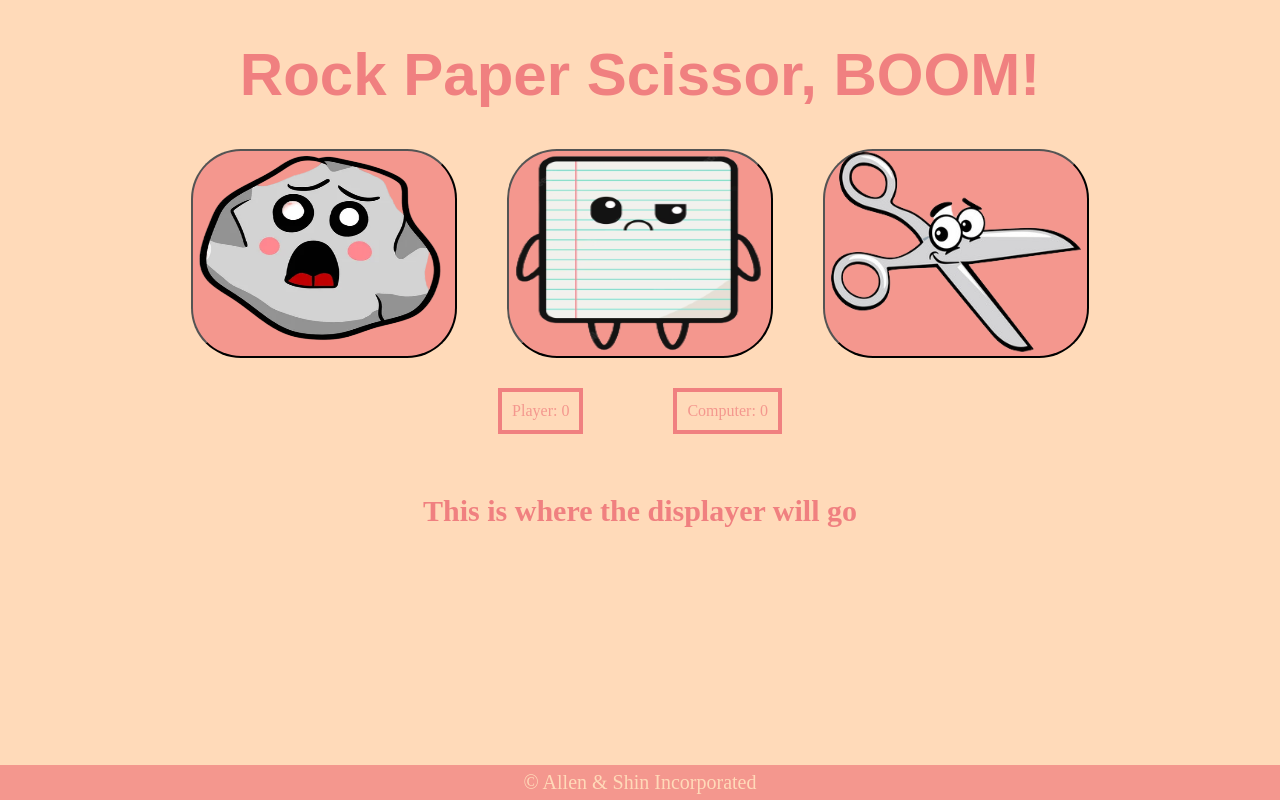
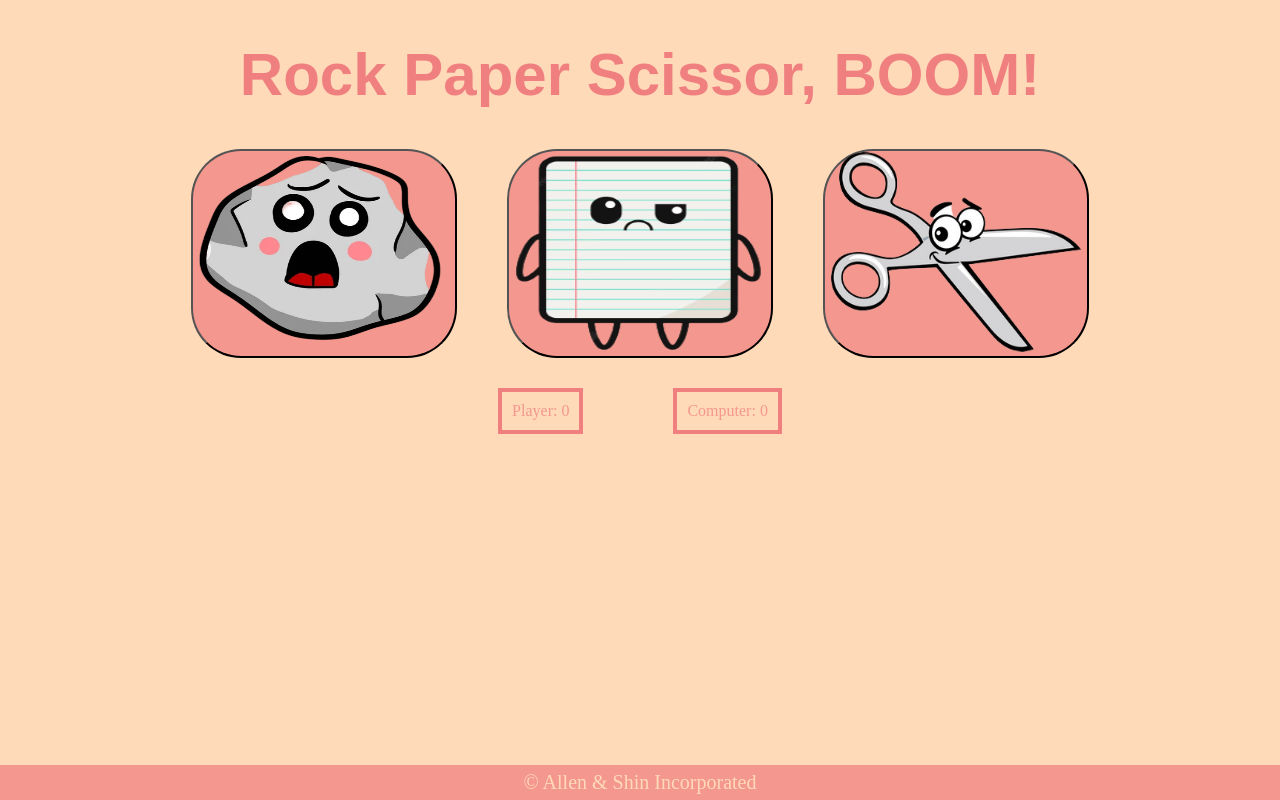
Before and after one commit to Mohchih/RockPaperScissor, a plain HTML site: page index.html in a window 1280 px wide. Drawn offline with Linux system fonts and the light colour scheme.

Commit message:
fixed bugs

```diff
--- a/index.html
+++ b/index.html
@@ -24,7 +24,7 @@
         </div>
     </div>
     <div class="results">
-        <p id="display">This is where the displayer will go </p>
+        <p id="display"></p>
         <p id="decision"></p>
     </div>
     <div class="results"></div>
--- a/script.js
+++ b/script.js
@@ -9,8 +9,14 @@ function gameOver(num1, num2)
         location.reload();
     }
     else if (num2==5)
+    {
         confirm('Game Over! You Lost! Play again?');
         location.reload();
+    }
+    else
+    {
+        return null;
+    }
 }
 
 function computerTurn(num)
```
